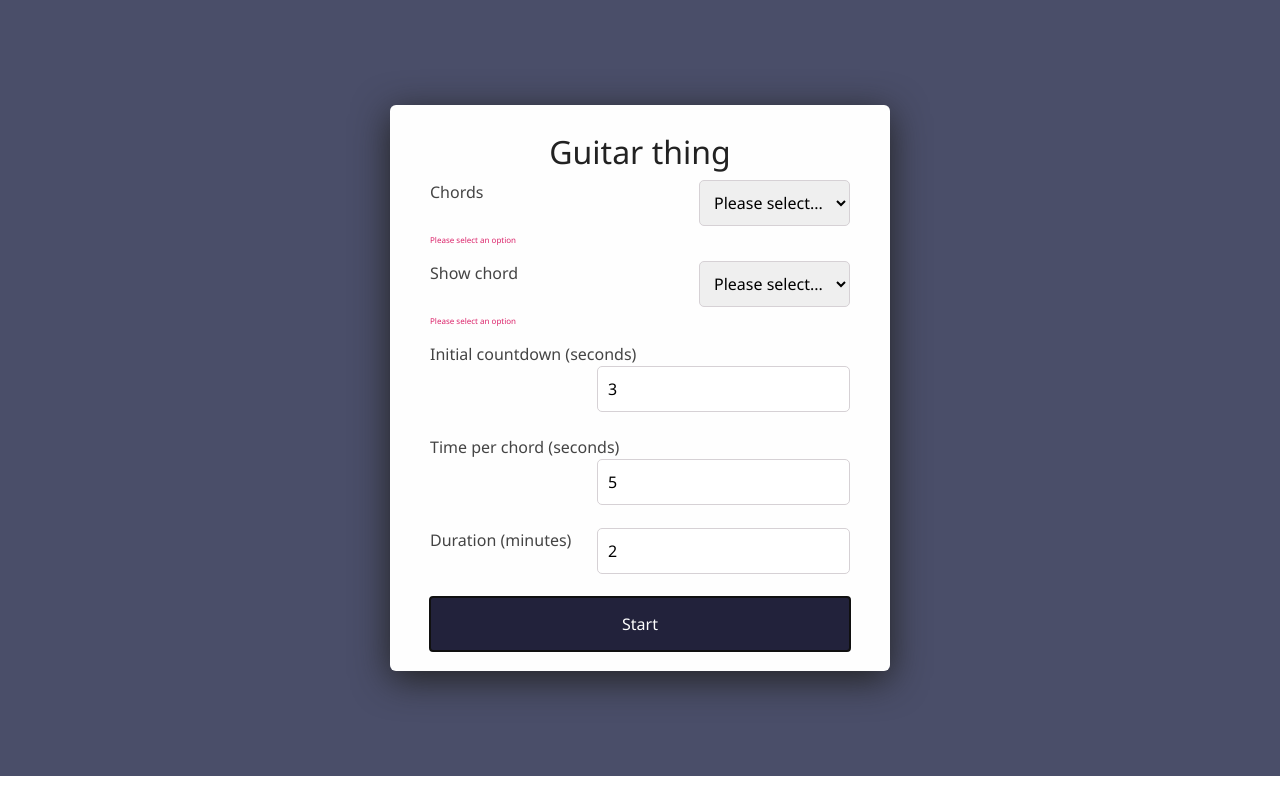
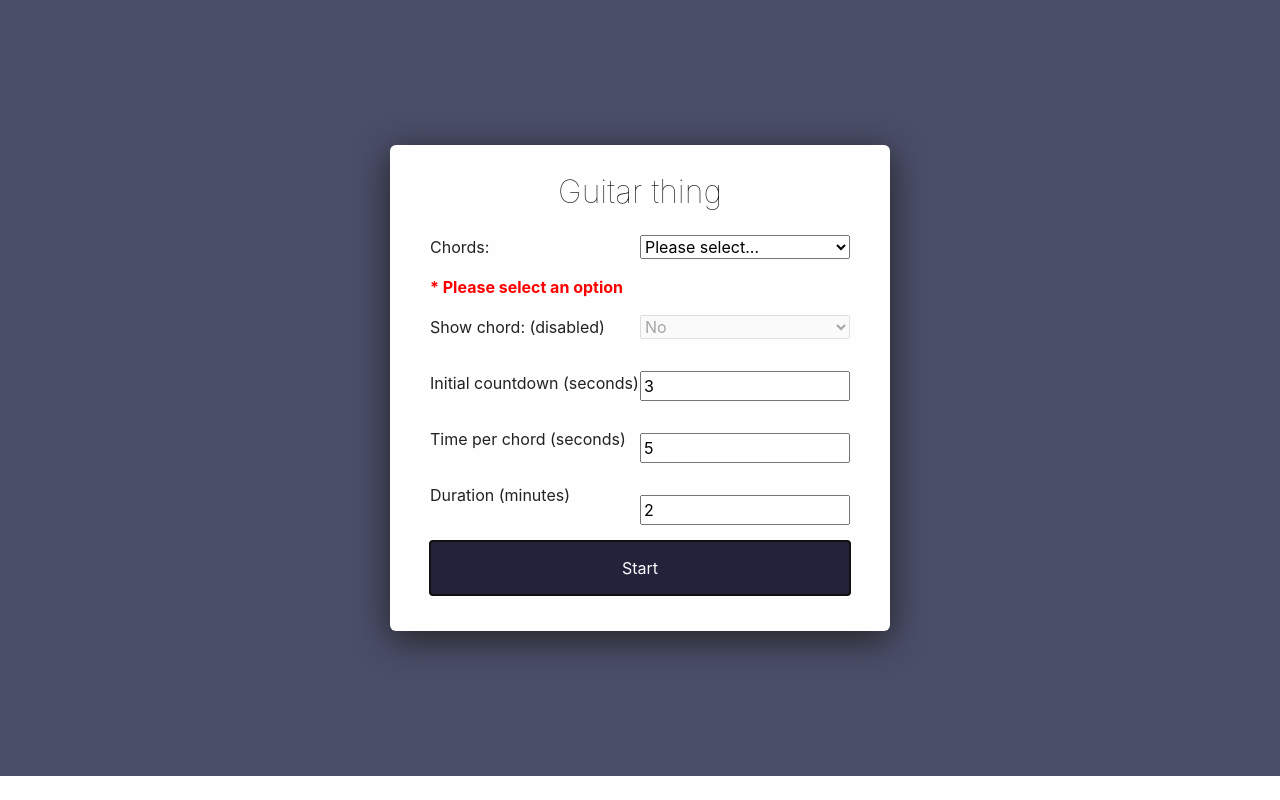
Before and after one commit to DuncanMcArdle/guitar-app-frontend, a React (Create React App) app: page / in a window 1280 px wide. Both pictures are taken after a click on the button "Start". Built offline with nearby package versions, Linux system fonts and the light colour scheme.

Commit message:
Implemented styled components

```diff
--- a/package.json
+++ b/package.json
@@ -14,6 +14,7 @@
     "@types/react-dom": "^16.9.8",
     "@types/react-redux": "^7.1.9",
     "@types/react-router-dom": "^5.1.5",
+    "@types/styled-components": "^5.1.2",
     "bootstrap": "^4.5.2",
     "contentful": "^7.14.6",
     "eslint": "^7.7.0",
@@ -23,6 +24,7 @@
     "react-redux": "^7.2.1",
     "react-router-dom": "^5.2.0",
     "react-scripts": "3.4.2",
+    "styled-components": "^5.1.1",
     "typescript": "^4.0.2"
   },
   "scripts": {
--- a/src/App.css
+++ b/src/App.css
@@ -1,18 +1,6 @@
 body {
   font-family: Lato;
 }
-
-/*
-  Colors:
-  https://coolors.co/22223b-4a4e69-eadae4-9a8c98-c9ada7
-*/
-/*
-YANKEES BLUE: #22223B
-INDEPENDENCE: #4A4E69
-PLATINUM: #EADAE4
-SPANISH GRAY: #9A8C98
-SILVER PINK: #C9ADA7
-*/
 
 .wrapper {
 	height: 97vh;
@@ -22,13 +10,10 @@ SILVER PINK: #C9ADA7
 	justify-content: center;
 	align-items: center;
 	background-color: #4A4E69;
-  font-family: "Segoe UI", "Ubuntu", "Roboto", "Open Sans", "Helvetica Neue", sans-serif;
 	color: #222;
 }
 
 .form-wrapper {
-  display: flex;
-  flex-direction: column;
 	width: 500px;
 	max-width: 80%;
 	min-width: 100px;
@@ -52,43 +37,12 @@ SILVER PINK: #C9ADA7
 	font-size: 8em;
 }
 
-form {
-  width: 100%;
-  display: flex;
-  flex-wrap: wrap;
-}
-
-.info {
-  padding-bottom: 1em;
-  padding-left: 0.5em;
-  padding-right: 0.5em;
-}
-
-label {
-  margin-bottom: 0.5em;
-  color: #444;
-  font-weight: lighter;
-}
-
-input, select {
-  padding: 10px 10px;
-  border-radius: 5px;
-  outline: none;
-  border: 1px solid #d6d1d5;
-  float: right;
-}
-
-input::placeholder {
-  font-size: 1.2em;
-  font-weight: lighter;
-  color: #bbb;
-}
-
 button {
   min-width: 100%;
   cursor: pointer;
   margin-right: 0.25em;
   margin-top: 0.5em;
+  margin-bottom: 1em !important;
   padding: 	0.938em;
   border: none;
   border-radius: 4px;
@@ -98,28 +52,6 @@ button {
 button:hover {
 	background-color: #4A4E69;
 	color: #fefefe;
-}
-
-.error {
-  color:#db2269;
-  font-size: 0.5em;
-  display: relative;
-}
-
-.chords,
-.showChord,
-.initialCountdown,
-.timePerChord,
-.duration {
-  display: flex;
-  flex-direction: column;
-  margin-bottom: 15px;
-}
-
-.submit {
-  width: 100%;
-  display: flex;
-  flex-wrap: wrap;
 }
 
 .currentChord {
--- /dev/null
+++ b/src/components/FormRow.tsx
@@ -0,0 +1,48 @@
+import React, { ReactElement, FunctionComponent } from 'react';
+import styled from 'styled-components';
+
+interface Props {
+	title:string,
+	error?:string,
+}
+
+const Label = styled.div`
+  width: 50%;
+  float: left;
+  margin-top: 1em;
+  margin-bottom: 1em;
+`
+
+const Input = styled.div`
+  width: 50%;
+  float: right;
+  margin-top: 1em;
+  margin-bottom: 1em;
+
+  input, select {
+	  width: 100%;
+  }
+`
+
+const Error = styled.div`
+	float: left;
+	width: 100%;
+  	color: red;
+  	font-weight: bold;
+
+  	:before {
+	  content: '* ';
+	}
+`
+
+export const FormRow: FunctionComponent<Props> = ({title, error, children}) => {
+	return (
+		<div>
+			<Label>{title}</Label>
+			<Input>{children}</Input>
+			{error && <Error>{error}</Error>}
+		</div>
+	)
+}
+
+export default FormRow;
--- a/src/components/StartButton.css
+++ /dev/null
@@ -1,4 +0,0 @@
-.startButton
-{
-    height:30px;
-}
--- a/src/pages/HomePage.tsx
+++ b/src/pages/HomePage.tsx
@@ -2,6 +2,7 @@ import React, { useState, FormEvent, FormEventHandler } from 'react';
 import { useHistory } from 'react-router-dom';
 import { useDispatch } from 'react-redux';
 import { setConfig } from '../redux/configSlice';
+import FormRow from '../components/FormRow';
 
 interface LocalConfig {
 	chords: string,
@@ -23,7 +24,7 @@ export function HomePage() {
 	// Default state values
 	const [config, setLocalConfig] = useState<LocalConfig>({
 		chords: '-1',
-		showChord: '-1',
+		showChord: '2',
 		initialCountdown: 3,
 		timePerChord: 5,
 		duration: 2,
@@ -128,53 +129,34 @@ export function HomePage() {
 
 				<h2>Guitar thing</h2>
 
-				<div className="chords">
-					<label htmlFor="chords">
-						Chords
+				<FormRow title="Chords:" error={config.errors.chords} >
 					<select name="chords" onChange={handleFormInputChange}>
 						<option value="-1">Please select...</option>
 						<option>Basic</option>
 						<option>Advanced</option>
 						<option>Expert</option>
 					</select>
-					</label>
-					{config.errors.chords.length > 0 && <span className="error">{config.errors.chords}</span>}
-				</div>
+				</FormRow>
 
-				<div className="showChord">
-					<label htmlFor="showChord">Show chord
-						<select name="showChord" onChange={handleFormInputChange}>
+				<FormRow title="Show chord: (disabled)" error={config.errors.showChord} >
+					<select name="showChord" disabled onChange={handleFormInputChange}>
 						<option value="-1">Please select...</option>
 						<option>Yes</option>
-							<option>No</option>
+						<option selected>No</option>
 					</select>
-					</label>
-					{config.errors.showChord.length > 0 && <span className="error">{config.errors.showChord}</span>}
-				</div>
+				</FormRow>
 
-				<div className="initialCountdown">
-					<label htmlFor="initialCountdown">
-						Initial countdown (seconds)
+				<FormRow title="Initial countdown (seconds)" error={config.errors.initialCountdown} >
 					<input name="initialCountdown" type="number" value={config.initialCountdown} onChange={handleFormInputChange} />
-					</label>
-					{config.errors.initialCountdown.length > 0 && <span className="error">{config.errors.initialCountdown}</span>}
-				</div>
+				</FormRow>
 
-				<div className="timePerChord">
-					<label htmlFor="timePerChord">
-						Time per chord (seconds)
+				<FormRow title="Time per chord (seconds)" error={config.errors.timePerChord} >
 					<input name="timePerChord" type="number" value={config.timePerChord} onChange={handleFormInputChange} />
-					</label>
-					{config.errors.timePerChord.length > 0 && <span className="error">{config.errors.timePerChord}</span>}
-				</div>
+				</FormRow>
 
-				<div className="duration">
-					<label htmlFor="duration">
-						Duration (minutes)
+				<FormRow title="Duration (minutes)" error={config.errors.duration} >
 					<input name="duration" type="number" value={config.duration} onChange={handleFormInputChange} />
-					</label>
-					{config.errors.duration.length > 0 && <span className="error">{config.errors.duration}</span>}
-				</div>
+				</FormRow>
 
 				<button type="button" onClick={submitForm}>Start</button>
 			</div>
```
Also changed, not shown: src/components/StartButton.tsx (deleted, +0 -30 lines), 1 other file (tests, documents, lock files or other folders). Lines whose indentation alone changed are shown as unchanged.
